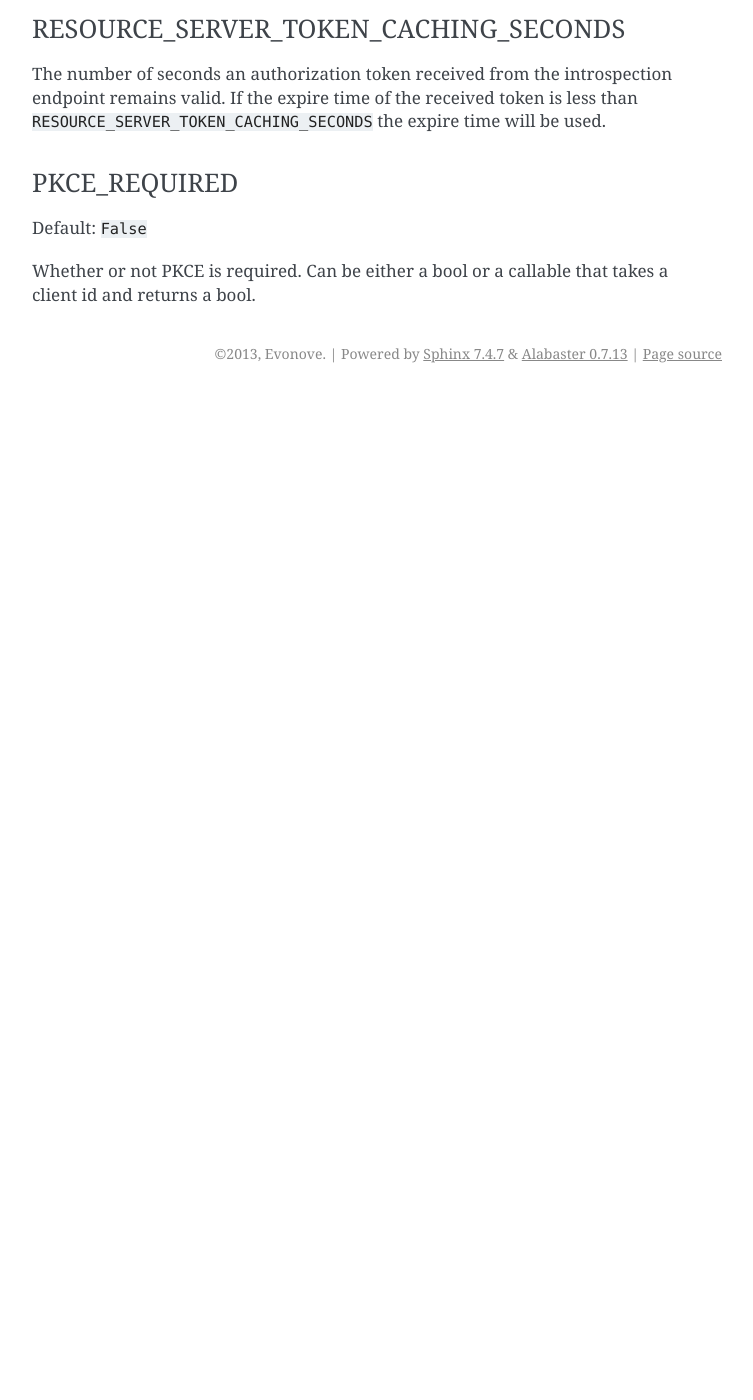
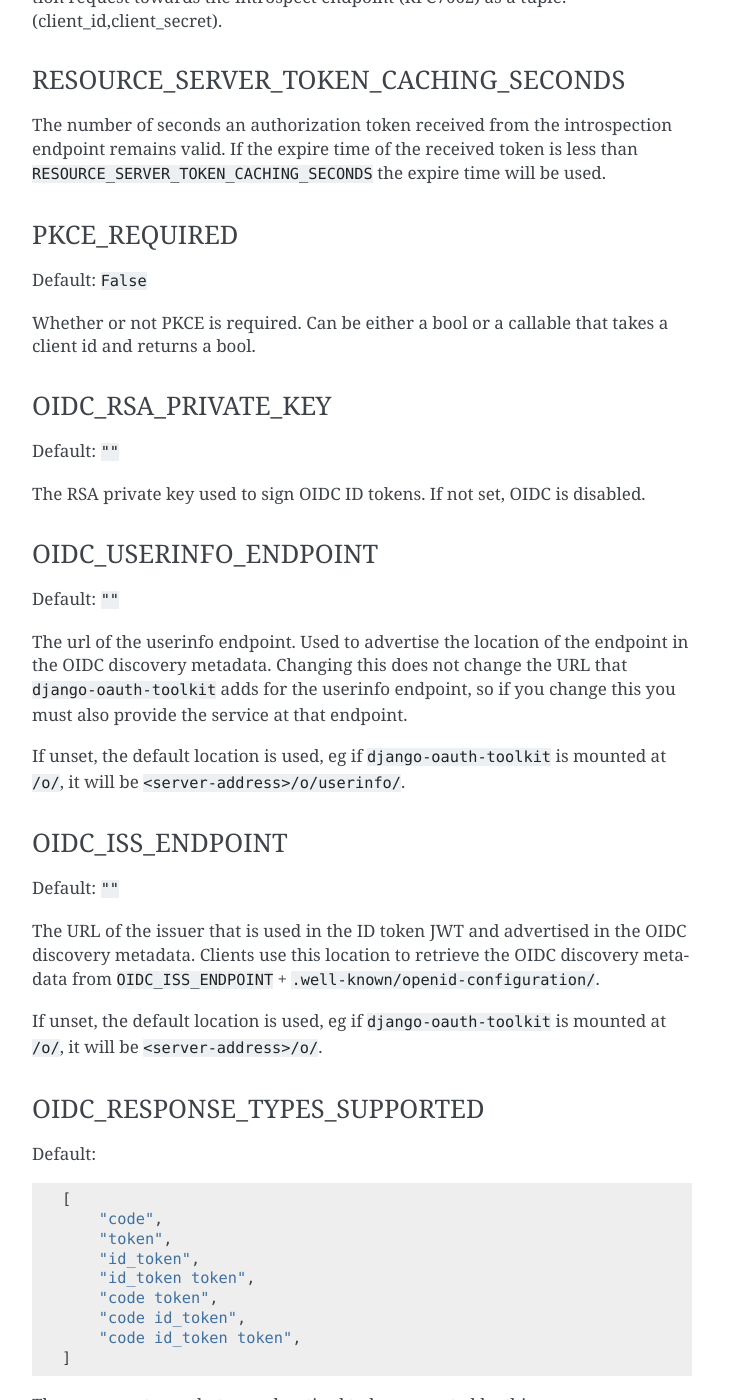
Before and after one commit to jazzband/django-oauth-toolkit, a Sphinx documentation site: the page built from docs/settings.rst, in a window 1280 px wide and 1400 px high, scrolled down 6301 px. Shown: the whole window, without its empty margins (388-1141 px from the left). Built offline with Sphinx 7.4.7, drawn with Linux system fonts in a browser that asks for light colours; before the commit the page ends 6694 px from its top, so only the background shows below that; some of the changed text lies outside the part shown.

Commit message:
Add OIDC documentation

```diff
--- a/docs/index.rst
+++ b/docs/index.rst
@@ -40,6 +40,7 @@
    views/details
    models
    advanced_topics
+   oidc
    signals
    settings
    resource_server
--- a/docs/settings.rst
+++ b/docs/settings.rst
@@ -124,7 +124,9 @@
 OAUTH2_SERVER_CLASS
 ~~~~~~~~~~~~~~~~~~~
 The import string for the ``server_class`` (or ``oauthlib.oauth2.Server`` subclass)
-used in the ``OAuthLibMixin`` that implements OAuth2 grant types.
+used in the ``OAuthLibMixin`` that implements OAuth2 grant types. It defaults
+to ``oauthlib.oauth2.Server``, except when OIDC support is enabled, when the
+default is ``oauthlib.openid.connect.core.endpoints.pre_configured.Server``.
 
 OAUTH2_VALIDATOR_CLASS
 ~~~~~~~~~~~~~~~~~~~~~~
@@ -247,3 +249,70 @@
 Default: ``False``
 
 Whether or not PKCE is required. Can be either a bool or a callable that takes a client id and returns a bool.
+
+
+OIDC_RSA_PRIVATE_KEY
+~~~~~~~~~~~~~~~~~~~~
+Default: ``""``
+
+The RSA private key used to sign OIDC ID tokens. If not set, OIDC is disabled.
+
+
+OIDC_USERINFO_ENDPOINT
+~~~~~~~~~~~~~~~~~~~~~~
+Default: ``""``
+
+The url of the userinfo endpoint. Used to advertise the location of the
+endpoint in the OIDC discovery metadata. Changing this does not change the URL
+that ``django-oauth-toolkit`` adds for the userinfo endpoint, so if you change
+this you must also provide the service at that endpoint.
+
+If unset, the default location is used, eg if ``django-oauth-toolkit`` is
+mounted at ``/o/``, it will be ``<server-address>/o/userinfo/``.
+
+OIDC_ISS_ENDPOINT
+~~~~~~~~~~~~~~~~~
+Default: ``""``
+
+The URL of the issuer that is used in the ID token JWT and advertised in the
+OIDC discovery metadata. Clients use this location to retrieve the OIDC
+discovery metadata from ``OIDC_ISS_ENDPOINT`` +
+``.well-known/openid-configuration/``.
+
+If unset, the default location is used, eg if ``django-oauth-toolkit`` is
+mounted at ``/o/``, it will be ``<server-address>/o/``.
+
+OIDC_RESPONSE_TYPES_SUPPORTED
+~~~~~~~~~~~~~~~~~~~~~~~~~~~~~
+Default::
+
+    [
+        "code",
+        "token",
+        "id_token",
+        "id_token token",
+        "code token",
+        "code id_token",
+        "code id_token token",
+    ]
+
+
+The response types that are advertised to be supported by this server.
+
+OIDC_SUBJECT_TYPES_SUPPORTED
+~~~~~~~~~~~~~~~~~~~~~~~~~~~~
+Default: ``["public"]``
+
+The subject types that are advertised to be supported by this server.
+
+OIDC_ID_TOKEN_SIGNING_ALG_VALUES_SUPPORTED
+~~~~~~~~~~~~~~~~~~~~~~~~~~~~~~~~~~~~~~~~~~
+Default: ``["RS256", "HS256"]``
+
+The signing algorithms that are advertised to be supported by this server.
+
+OIDC_TOKEN_ENDPOINT_AUTH_METHODS_SUPPORTED
+~~~~~~~~~~~~~~~~~~~~~~~~~~~~~~~~~~~~~~~~~~
+Default: ``["client_secret_post", "client_secret_basic"]``
+
+The authentication methods that are advertised to be supported by this server.
```
Also changed, not shown: docs/oidc.rst (added, +245 -0 lines).
